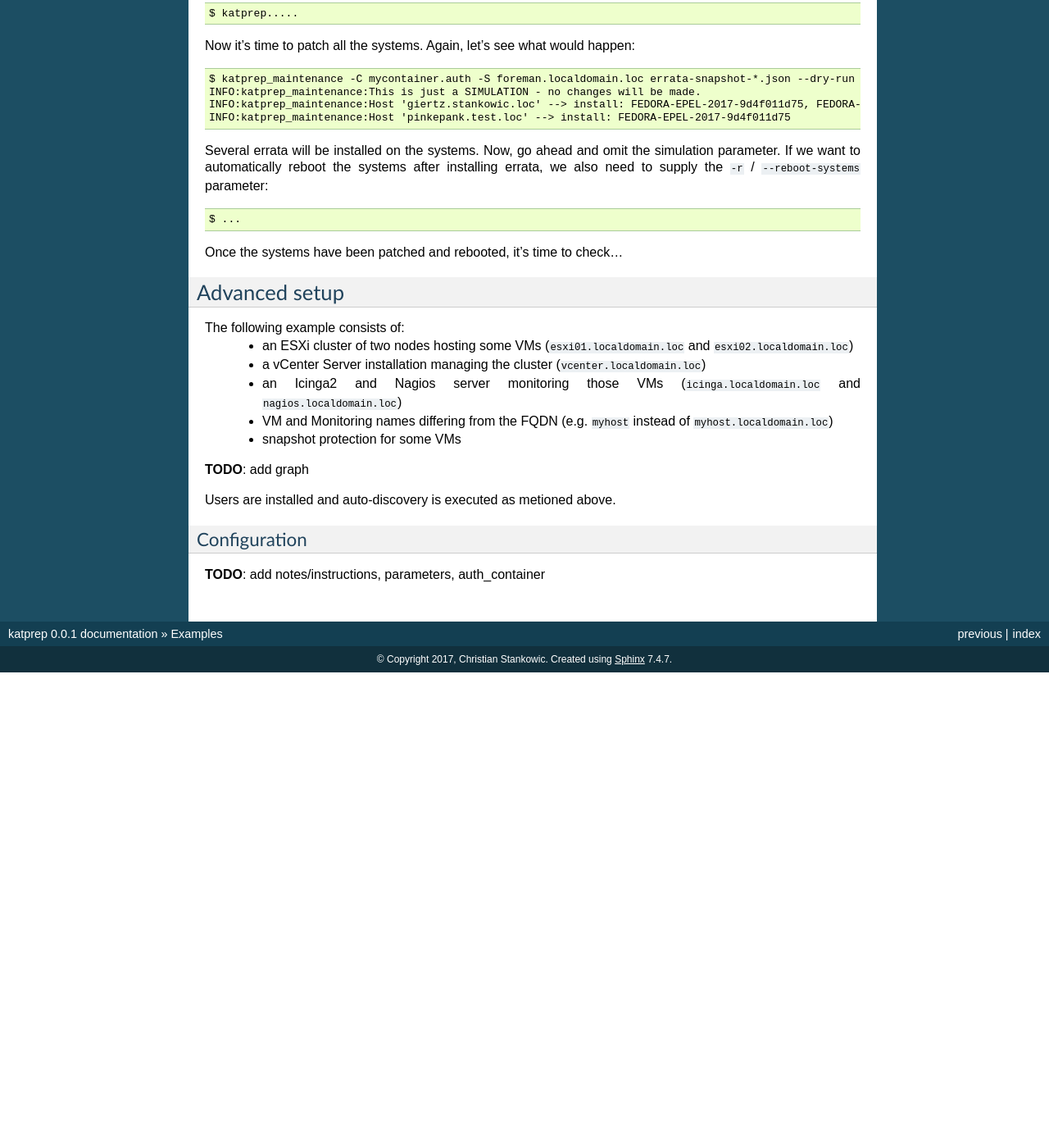
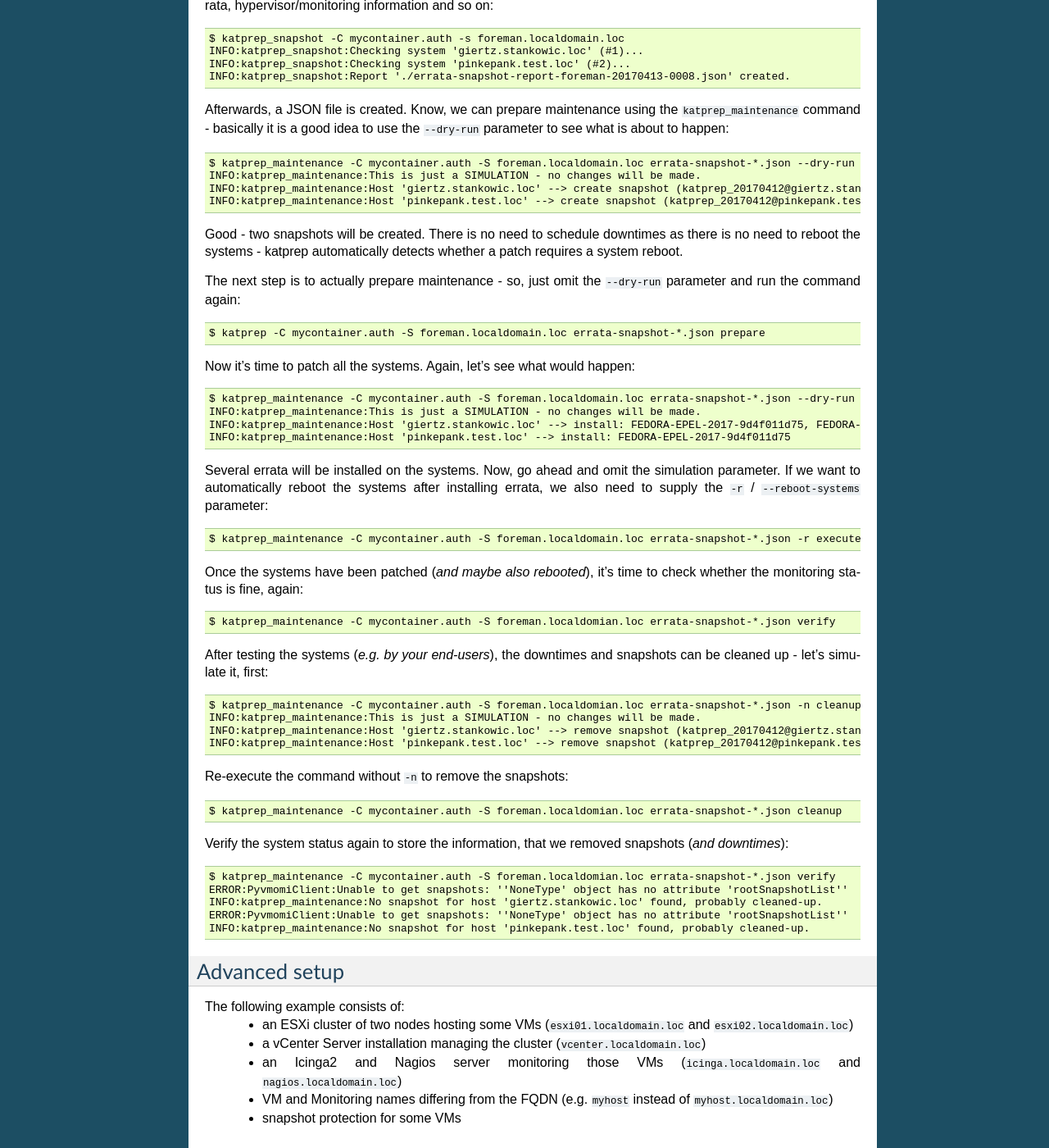
Before and after one commit to stdevel/katprep, a Sphinx documentation site: the page built from doc/source/examples.rst, in a window 1280 px wide and 1400 px high, scrolled down 2128 px. Shown: the whole window at 82% size. Built offline with Sphinx 7.4.7, drawn with Linux system fonts in a browser that asks for light colours; before the commit the page ends 2948 px from its top, so only the background shows below that; some of the changed text lies outside the part shown.

Commit message:
Added some documentation

```diff
--- a/doc/source/examples.rst
+++ b/doc/source/examples.rst
@@ -11,12 +11,15 @@ The following example consists of:
  * a Nagios server monitoring those VMs (``nagios.localdomain.loc``)
  * snapshot protection for all VMs
 
-**TODO**: add graph
+.. figure:: _static/example_1.png
+    :alt: alternate text
 
 
 Create users
 ============
-The first step is to create appropriate service users within VMware ESXi and Nagios. These users are used to manage snapshots and downtimes. This process is described under XYZ...
+The first step is to create appropriate service users within VMware ESXi and Nagios. These users are used to manage snapshots and downtimes. This process is described under Installation_.
+
+.. _Installation: installation.html#api-users
 
 Authentication
 ==============
@@ -72,8 +75,6 @@ VM snapshot flags are not set automatically using ``katprep_populate`` - we need
 
   $ katprep_parameters ...
 
-**TODO**: issue empty inputs
-
 System maintenance
 ==================
 In order to automate system maintenance we need to utilize the ``katprep_snapshot`` and ``katprep_maintenance`` commands. The first step is to create a snapshot report containing information about managed hosts, available errata, hypervisor/monitoring information and so on::
@@ -91,10 +92,10 @@ Afterwards, a JSON file is created. Know, we can prepare maintenance using the `
   INFO:katprep_maintenance:Host 'pinkepank.test.loc' --> create snapshot (katprep_20170412@pinkepank.test.loc)
 
 Good - two snapshots will be created. There is no need to schedule downtimes as there is no need to reboot the systems - katprep automatically detects whether a patch requires a system reboot.
-**TODO**: verify this!!
+
 The next step is to actually prepare maintenance - so, just omit the ``--dry-run`` parameter and run the command again::
 
-  $ katprep.....
+  $ katprep -C mycontainer.auth -S foreman.localdomain.loc errata-snapshot-*.json prepare
 
 Now it's time to patch all the systems. Again, let's see what would happen::
 
@@ -105,9 +106,32 @@ Now it's time to patch all the systems. Again, let's see what would happen::
 
 Several errata will be installed on the systems. Now, go ahead and omit the simulation parameter. If we want to automatically reboot the systems after installing errata, we also need to supply the ``-r`` / ``--reboot-systems`` parameter::
 
-  $ ...
+  $ katprep_maintenance -C mycontainer.auth -S foreman.localdomain.loc errata-snapshot-*.json -r execute
 
-Once the systems have been patched and rebooted, it's time to check...
+Once the systems have been patched (*and maybe also rebooted*), it's time to check whether the monitoring status is fine, again::
+
+  $ katprep_maintenance -C mycontainer.auth -S foreman.localdomian.loc errata-snapshot-*.json verify
+
+After testing the systems (*e.g. by your end-users*), the downtimes and snapshots can be cleaned up - let's simulate it, first::
+
+  $ katprep_maintenance -C mycontainer.auth -S foreman.localdomian.loc errata-snapshot-*.json -n cleanup
+  INFO:katprep_maintenance:This is just a SIMULATION - no changes will be made.
+  INFO:katprep_maintenance:Host 'giertz.stankowic.loc' --> remove snapshot (katprep_20170412@giertz.stankowic.loc)
+  INFO:katprep_maintenance:Host 'pinkepank.test.loc' --> remove snapshot (katprep_20170412@pinkepank.test.loc)
+
+Re-execute the command without ``-n`` to remove the snapshots::
+
+  $ katprep_maintenance -C mycontainer.auth -S foreman.localdomian.loc errata-snapshot-*.json cleanup
+
+Verify the system status again to store the information, that we removed snapshots (*and downtimes*)::
+
+  $ katprep_maintenance -C mycontainer.auth -S foreman.localdomian.loc errata-snapshot-*.json verify
+  ERROR:PyvmomiClient:Unable to get snapshots: ''NoneType' object has no attribute 'rootSnapshotList''
+  INFO:katprep_maintenance:No snapshot for host 'giertz.stankowic.loc' found, probably cleaned-up.
+  ERROR:PyvmomiClient:Unable to get snapshots: ''NoneType' object has no attribute 'rootSnapshotList''
+  INFO:katprep_maintenance:No snapshot for host 'pinkepank.test.loc' found, probably cleaned-up.
+
+
 
 --------------
 Advanced setup
@@ -119,7 +143,9 @@ The following example consists of:
   * VM and Monitoring names differing from the FQDN (e.g. ``myhost`` instead of ``myhost.localdomain.loc``)
   * snapshot protection for some VMs
 
-**TODO**: add graph
+.. figure:: _static/example_2.png
+    :alt: alternate text
+
 
 Users are installed and auto-discovery is executed as metioned above.
 
--- a/doc/source/index.rst
+++ b/doc/source/index.rst
@@ -18,6 +18,8 @@ Contents:
    Customizing reports <reports>
    Parameter overview <parameter_overview>
    Implementation examples <examples>
+   Common issues <issues>
+   Debugging and getting help <debug>
 
 
 ..   Module details<modules>
```
Also changed, not shown: doc/source/debug.rst (added, +34 -0 lines), doc/source/issues.rst (added, +27 -0 lines), doc/source/_static/example_1.png (added), doc/source/_static/example_2.png (added), 1 other file.
